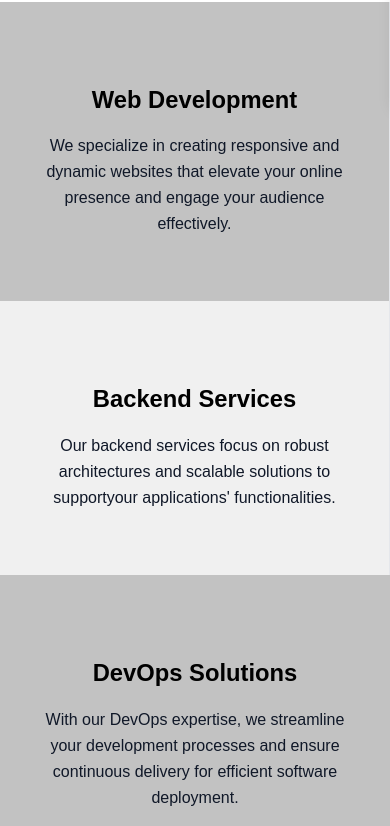
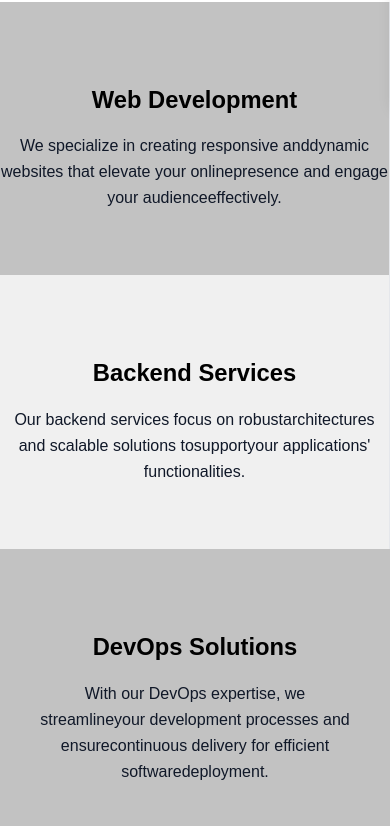
Before and after one commit to aanandkumar23/Satyos_Page, a React (Vite) app: page / in a window 390 px wide. Shown: the part 742-1568 px from the top of the page. Built offline with nearby package versions, Linux system fonts and the light colour scheme; a web font is replaced by a local one.

Commit message:
Changes made

```diff
--- a/src/components/About.jsx
+++ b/src/components/About.jsx
@@ -60,10 +60,10 @@ const About = () => {
           <div className=" pt-20 pb-16 text-center border-r border-gray-200">
           <h3 className=" font-madefor text-[23.76px] font-semibold text-black mb-4">Web Development</h3>
           <p className="font-madefor text-gray-900 leading-relaxed text-[16px] font-normal">
-            We specialize in creating responsive and <br/>
-            dynamic websites that elevate your online <br/>
-            presence and engage your audience <br/>
-             effectively.
+          <span className="inline lg:block">We specialize in creating responsive and</span>
+          <span className="inline lg:block">dynamic websites that elevate your online</span>
+          <span className="inline lg:block">presence and engage your audience</span>
+          <span className="inline lg:block">effectively.</span>
           </p>
           </div>
         </div>
@@ -72,9 +72,9 @@ const About = () => {
           <div className=" pt-20 pb-16 text-center border-r border-gray-200">
           <h3 className="font-madefor text-[23.76px] font-semibold text-black mb-4">Backend Services</h3>
           <p className="font-madefor text-gray-900 leading-relaxed text-[16px] font-normal">
-            Our backend services focus on robust <br/>
-            architectures and scalable solutions to <br/>
-            supportyour applications' functionalities.
+            <span className="inline lg:block">Our backend services focus on robust</span>
+            <span className="inline lg:block">architectures and scalable solutions to</span>
+            <span className="inline lg:block">supportyour applications' functionalities.</span>
           </p>
           </div>
         </div>
@@ -82,10 +82,10 @@ const About = () => {
           <div className="pt-20 pb-16 px-10 text-center">
           <h3 className="font-madefor text-[23.76px] font-semibold text-black mb-4">DevOps Solutions</h3>
           <p className="font-madefor text-gray-900 leading-relaxed text-[16px] font-normal">
-            With our DevOps expertise, we streamline <br/>
-            your development processes and ensure <br/>
-            continuous delivery for efficient software <br/>
-             deployment.
+            <span className="inline lg:block">With our DevOps expertise, we streamline</span>
+            <span className="inline lg:block">your development processes and ensure</span>
+            <span className="inline lg:block">continuous delivery for efficient software</span>
+             <span className="inline lg:block">deployment.</span>
           </p>
         </div>
       </div>
@@ -97,36 +97,36 @@ const About = () => {
         <div className="grid grid-cols-1 md:grid-cols-2 lg:grid-cols-4 gap-16 justify-evenly">
           <div className="text-center">
             <p className="text-gray-700 lg:mb-4 font-madefor text-[16px]">
-              The team at Satyos Solutions is <br/>
-              highly skilled and dedicated to <br/>
-              delivering top-quality results.
+              <span className="inline lg:block"> The team at Satyos Solutions is</span>
+              <span className="inline lg:block">highly skilled and dedicated to </span>
+              <span className="inline lg:block">delivering top-quality results.</span>
             </p>
             <h4 className="text-[16px] font-madefor lg:pt-10 lg:pb-2 font-semibold text-gray-900">Ajay Kamath</h4>
             <p className="text-[14px] font-madefor text-gray-700 ">Founder, Brick Tree</p>
           </div>
           <div className="text-center">
             <p className="text-gray-700  lg:mb-4 font-madefor text-[16px]">
-              Working with Satyos Solutions has <br/>
-              been a game-changer for our <br/>
-              business growth.
+              <span className="inline lg:block">Working with Satyos Solutions has</span>
+              <span className="inline lg:block">been a game-changer for our</span>
+              <span className="inline lg:block">business growth.</span>
             </p>
             <h4 className="text-[16px] font-madefor lg:pt-10 lg:pb-2 font-semibold text-gray-900">David Brown</h4>
             <p className="text-[14px] font-madefor text-gray-700 ">Executive Manager, JSB Group</p>
           </div>
           <div className="text-center">
             <p className="text-gray-700  lg:mb-4 font-madefor text-[16px]">
-              Their attention to detail and <br/>
-              commitment to excellence set <br/>
-              Satyos Solutions apart.
+              <span className="inline lg:block">Their attention to detail and</span>
+              <span className="inline lg:block">commitment to excellence set</span>
+              <span className="inline lg:block">Satyos Solutions apart.</span>
             </p>
             <h4 className="text-[16px] font-madefor lg:pt-10 lg:pb-2 font-semibold text-gray-900">Rajan Malik</h4>
             <p className="text-[14px] font-madefor text-gray-700 ">Nue Fabrics</p>
           </div>
           <div className="text-center">
             <p className="text-gray-700  lg:mb-4 font-madefor text-[16px]">
-              Satyos Solutions is our go-to <br/>
-              partner for all our software <br/>
-              development needs.
+              <span className="inline lg:block">Satyos Solutions is our go-to</span>
+              <span className="inline lg:block">partner for all our software</span>
+              <span className="inline lg:block">development needs.</span>
             </p>
             <h4 className="text-[16px] font-madefor lg:pt-10 lg:pb-2 font-semibold text-gray-900">Deep Parmar</h4>
             <p className="text-[14px] font-madefor text-gray-700 ">Digi Finance</p>
```
